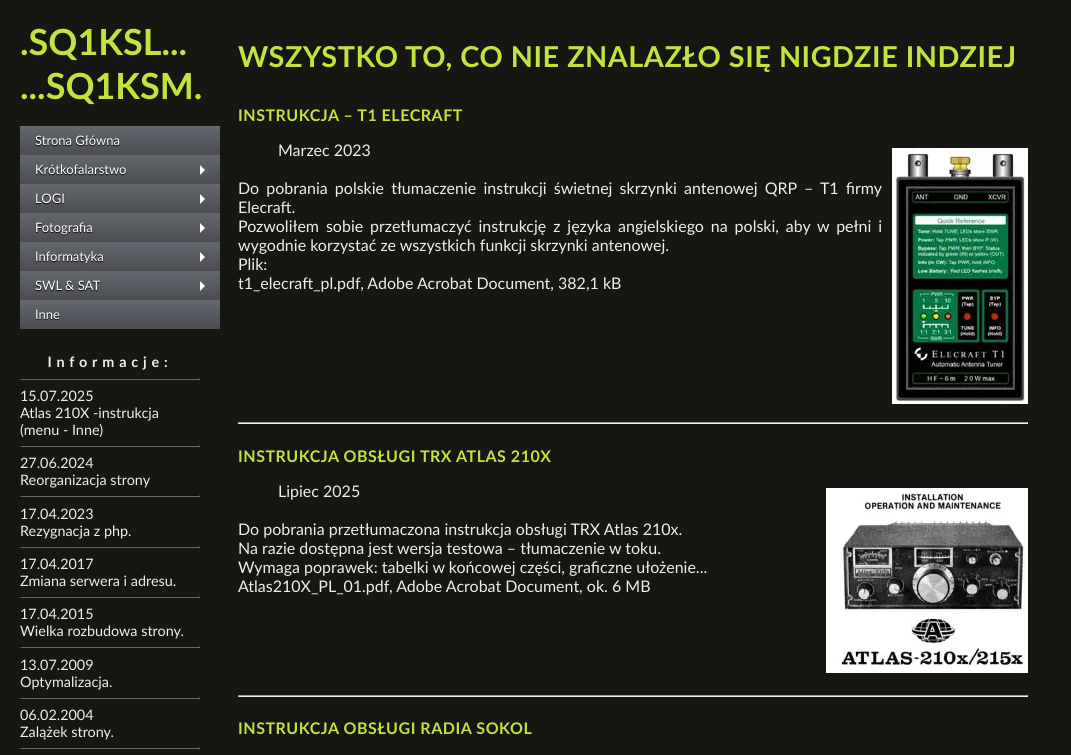
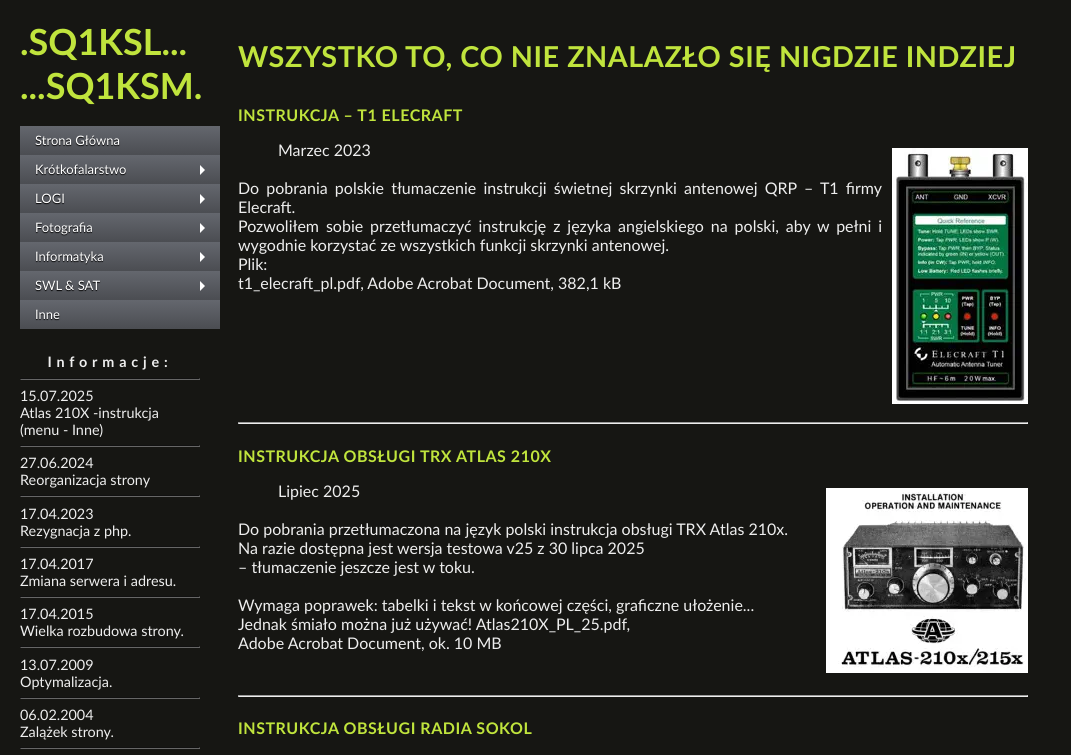
Before and after one commit to sq1ksm/sq1ksm-site, a SvelteKit app: page /inne in a window 1280 px wide. Shown: the top 755 px of the page, without its empty margins (0-1071 px from the left). Built offline with nearby package versions, Linux system fonts and the light colour scheme.

Commit message:
Atlas v25

```diff
--- a/src/routes/(podstrony)/inne/+page.svelte
+++ b/src/routes/(podstrony)/inne/+page.svelte
@@ -27,7 +27,7 @@
 	</article>
 	<article>
 		<h2>Instrukcja obsługi TRX Atlas 210x</h2>
-		<a href="/zdjecia/inne/Atlas210X_PL_01.pdf">
+		<a href="/zdjecia/inne/Atlas210X_PL_25.pdf">
 			<img
 				height="185"
 				width="202"
@@ -39,11 +39,13 @@
 		</a>
 		<p>
 			Lipiec 2025<br /><br />
-			Do pobrania przetłumaczona instrukcja obsługi TRX Atlas 210x.<br />
-			Na razie dostępna jest wersja testowa – tłumaczenie w toku.<br />
-			Wymaga poprawek: tabelki w końcowej części, graficzne ułożenie...<br />
-			Atlas210X_PL_01.pdf, Adobe Acrobat Document, ok. 6 MB
-			<br /><br /><br /><br />
+			Do pobrania przetłumaczona na język polski instrukcja obsługi TRX Atlas 210x.<br />
+			Na razie dostępna jest wersja testowa v25 z 30 lipca 2025 <br />– tłumaczenie jeszcze jest w
+			toku.
+			<br /><br />
+			Wymaga poprawek: tabelki i tekst w końcowej części, graficzne ułożenie...<br />
+			Jednak śmiało można już używać! Atlas210X_PL_25.pdf, <br />
+			Adobe Acrobat Document, ok. 10 MB
 		</p>
 		<br />
 		<hr />
@@ -68,7 +70,6 @@
 			Rosyjski nie jest językiem znanym wszystkim, więc pojawiła się potrzeba przetłumaczenia.<br />
 			sokol_pl.pdf, Adobe Acrobat Document, ok. 1,2 MB
 		</p>
-		<br />
 		<hr />
 	</article>
 </div>
```
